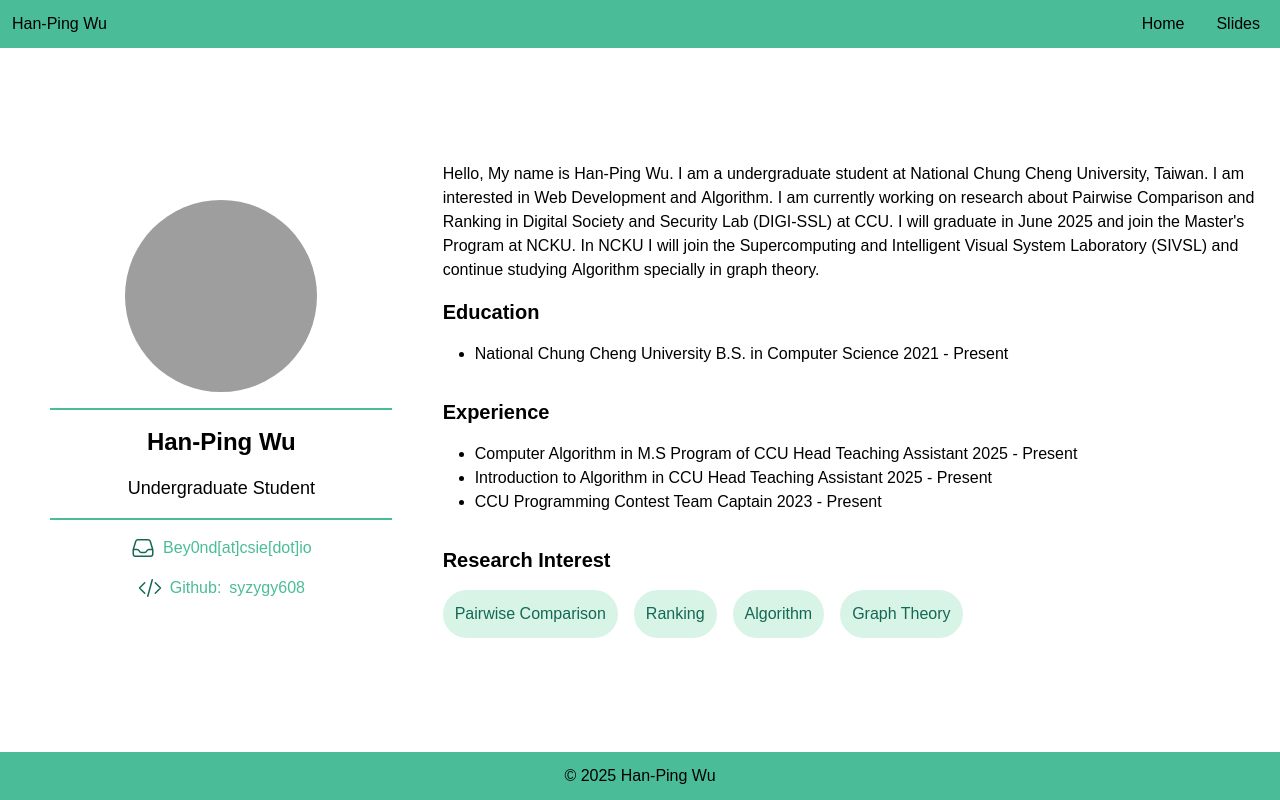
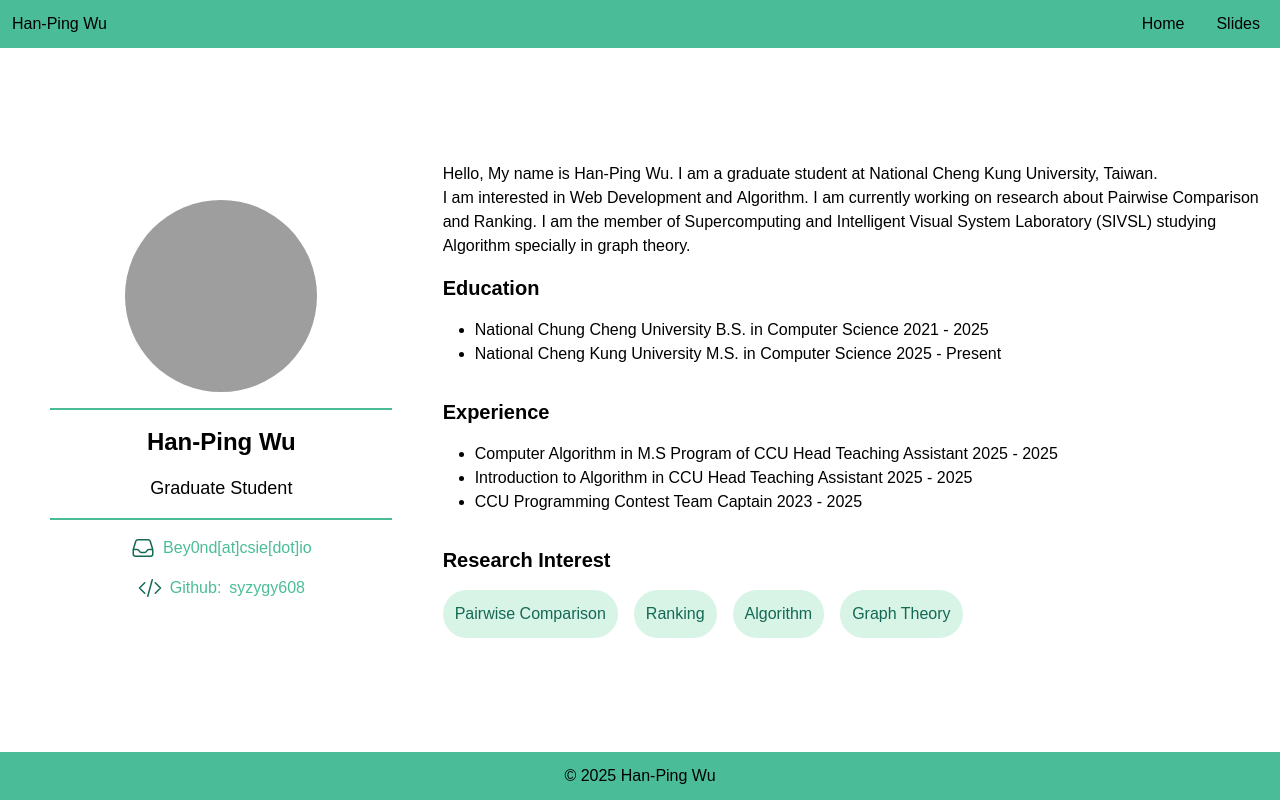
Before and after one commit to syzygy608/PersonalWebsite, an Astro site: page / in a window 1280 px wide. Built offline with nearby package versions, Linux system fonts and the light colour scheme; Astro itself is replaced by a stand-in of ours; grey boxes are pictures that could not be loaded.

Commit message:
update my website

```diff
--- a/src/layouts/education.astro
+++ b/src/layouts/education.astro
@@ -13,14 +13,14 @@ const myEducation: Education[] = [
     degree: "B.S.",
     major: "Computer Science",
     start: 2021,
+    graduation: 2025,
   },
-  // {
-  //   school: "National Cheng Kung University",
-  //   degree: "M.S.",
-  //   major: "Computer Science",
-  //   start: 2025,
-  //   graduation: "?",
-  // },
+  {
+    school: "National Cheng Kung University",
+    degree: "M.S.",
+    major: "Computer Science",
+    start: 2025,
+  },
 ];
 ---
 
--- a/src/layouts/experience.astro
+++ b/src/layouts/experience.astro
@@ -11,16 +11,19 @@ const myExperience: Experience[] = [
     organization: "Computer Algorithm in M.S Program of CCU",
     title: "Head Teaching Assistant",
     start: 2025,
+    end: 2025,
   },
   {
     organization: "Introduction to Algorithm in CCU",
     title: "Head Teaching Assistant",
     start: 2025,
+    end: 2025,
   },
   {
     organization: "CCU Programming Contest Team",
     title: "Captain",
     start: 2023,
+    end: 2025,
   },
 ];
 ---
--- a/src/pages/index.astro
+++ b/src/pages/index.astro
@@ -14,13 +14,13 @@ import ResearchInterest from "../layouts/research_interest.astro";
       id="info"
     >
       <img
-        src="/avatar.jpeg"
+        src="/avatar.jpg"
         alt="profile"
         class="aspect-square h-48 w-48 rounded-full object-cover"
       />
       <hr class="border-1 border-gossamer-400 w-10/12" />
       <h1 class="text-2xl font-bold">Han-Ping Wu</h1>
-      <p class="text-lg font-light">Undergraduate Student</p>
+      <p class="text-lg font-light">Graduate Student</p>
       <hr class="border-1 border-gossamer-400 w-10/12" />
       <!-- email -->
       <div class="flex items-center space-x-2">
@@ -71,19 +71,15 @@ import ResearchInterest from "../layouts/research_interest.astro";
     <div class="basis-2/3 py-4 w-[90%] overflow-x-clip">
       <div class="text-md font-light">
         Hello, My name is <span class="font-medium">Han-Ping Wu</span>. I am a
-        undergraduate student at National Chung Cheng University, Taiwan. I am
+        graduate student at National Cheng Kung University, Taiwan. <br>I am
         interested in <span class="font-medium">Web Development</span> and <span
           class="font-medium">Algorithm</span
         >. I am currently working on research about <span class="font-medium"
           >Pairwise Comparison</span
-        > and <span class="font-medium">Ranking</span>
-        in <span class="font-medium"
-          >Digital Society and Security Lab (DIGI-SSL)</span
-        > at CCU. I will graduate in <span class="font-medium">June 2025</span> and
-        join the <span class="font-medium">Master's Program</span> at NCKU. In NCKU
-        I will join the <span class="font-medium"
+        > and <span class="font-medium">Ranking</span>.
+        I am the member of <span class="font-medium"
           >Supercomputing and Intelligent Visual System Laboratory (SIVSL)</span
-        > and continue studying
+        > studying
         <span class="font-medium">Algorithm</span> specially in graph theory.
       </div>
       <Education />
```
Also changed, not shown: 1 other file.
